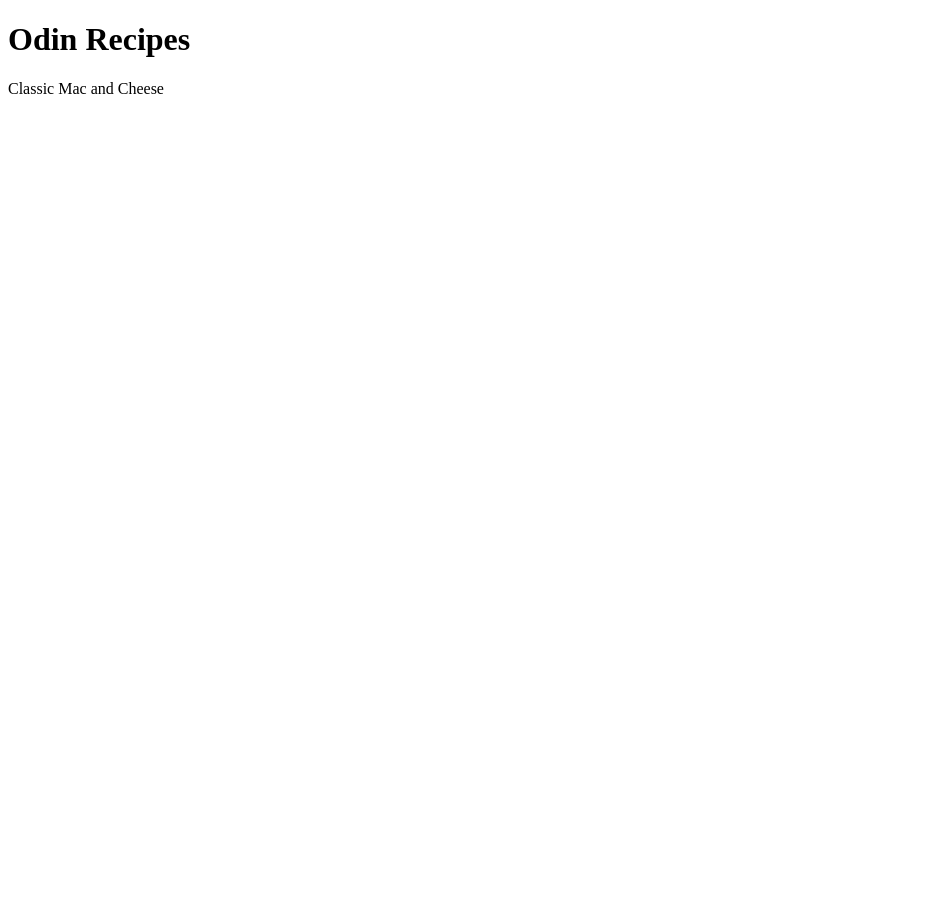
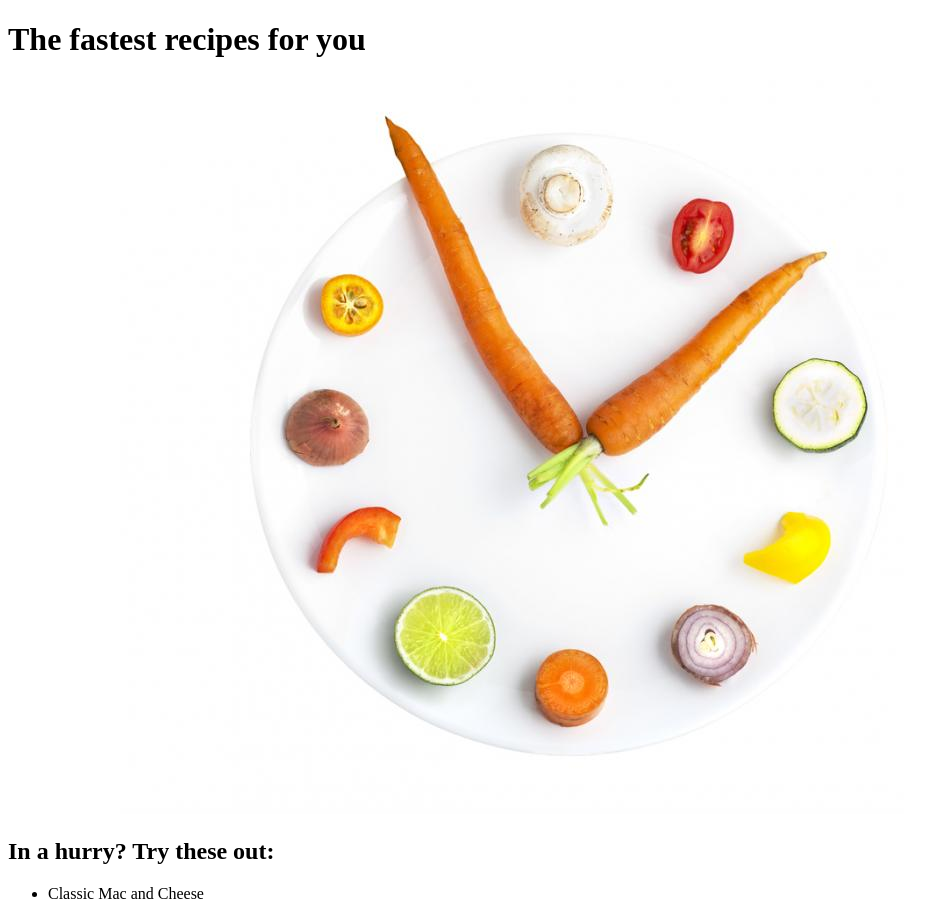
Before and after one commit to henry4666/recipes-odin, a plain HTML site: page index.html in a window 1280 px wide. Shown: the whole page, without its empty margins (0-929 px from the left). Before the commit the page ends 800 px from the top, so only its background shows below. Drawn offline with Linux system fonts and the light colour scheme.

Commit message:
Add new theme to index page

```diff
--- a/index.html
+++ b/index.html
@@ -3,10 +3,14 @@
 <html lang="en">
     <head>
         <meta charset="utf-8">
-        <title>Recipes Odin Project</title>
+        <title>1 hour less recipes</title>
     </head>
     <body>
-        <h1>Odin Recipes</h1>
-        <p><a src="./recipes/classic-mac-cheese.html">Classic Mac and Cheese</a></p>
+        <h1>The fastest recipes for you</h1>
+        <img src="./images/clock.jpg" alt="Clock made out of food">
+        <h2>In a hurry? Try these out:</h2>
+        <ul>
+            <li><a src="./recipes/classic-mac-cheese.html">Classic Mac and Cheese</a></li>
+        </ul>
     </body>
 </html>
```
Also changed, not shown: images/clock.jpg (added).
